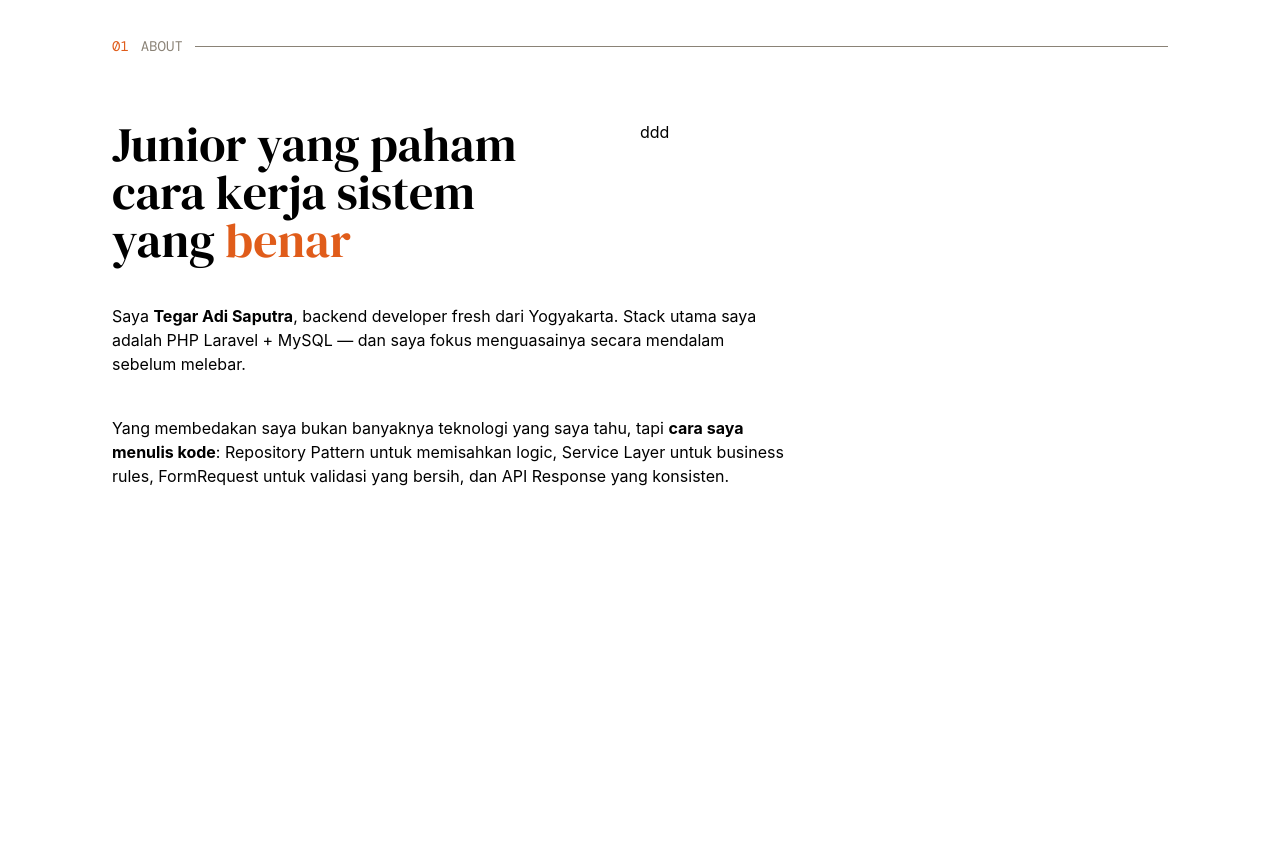
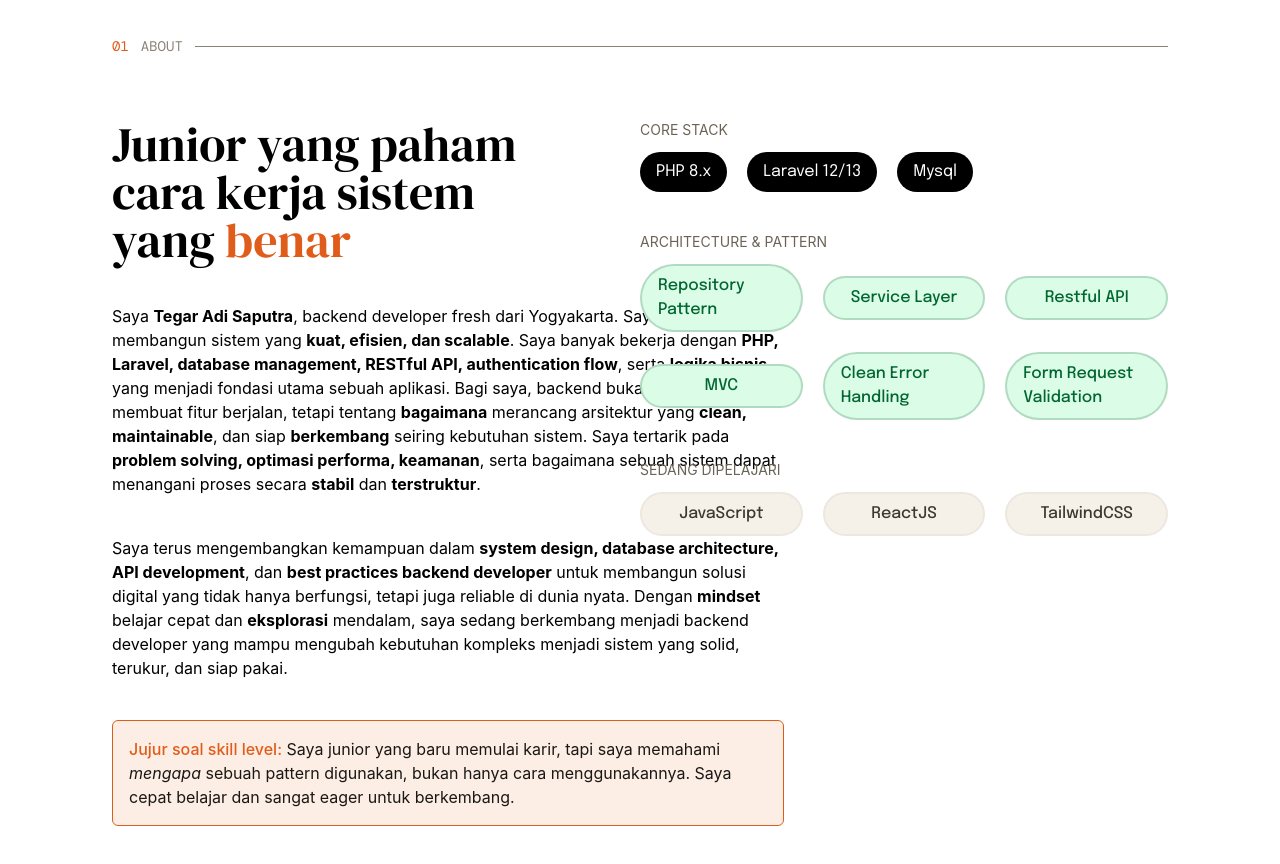
Before and after one commit to tegaradisaputra/tegaradisaputra.github.io, a React (Vite) app: page / in a window 1280 px wide. Shown: the part 860-1724 px from the top of the page. Before the commit the page ends 1444 px from the top, so only its background shows below. Built offline with nearby package versions, Linux system fonts and the light colour scheme.

Commit message:
feat: about

```diff
--- a/package.json
+++ b/package.json
@@ -3,11 +3,13 @@
   "private": true,
   "version": "0.0.0",
   "type": "module",
+  "homepage": "https://tegaradisaputra.github.io",
   "scripts": {
     "dev": "vite",
     "build": "vite build",
     "lint": "eslint .",
-    "preview": "vite preview"
+    "preview": "vite preview",
+    "deploy": "gh-pages -d dist"
   },
   "dependencies": {
     "@tailwindcss/vite": "^4.3.0",
@@ -23,6 +25,7 @@
     "eslint": "^10.2.1",
     "eslint-plugin-react-hooks": "^7.1.1",
     "eslint-plugin-react-refresh": "^0.5.2",
+    "gh-pages": "^6.3.0",
     "globals": "^17.5.0",
     "vite": "^8.0.10"
   }
--- a/src/components/About.jsx
+++ b/src/components/About.jsx
@@ -16,15 +16,67 @@ export default function About() {
               <h3 className='font-family-serif font-medium text-5xl w-md'>Junior yang paham cara kerja sistem yang <span className='text-accent'>benar</span></h3>
 
               <p className='mt-10 w-2xl'>
-                Saya <span className='font-bold'>Tegar Adi Saputra</span>, backend developer fresh dari Yogyakarta. Stack utama saya adalah PHP Laravel + MySQL — dan saya fokus menguasainya secara mendalam sebelum melebar.
+                Saya <span className='font-bold'>Tegar Adi Saputra</span>, backend developer fresh dari Yogyakarta. Saya berfokus membangun sistem yang <span className='font-bold'>kuat, efisien, dan scalable</span>. Saya banyak bekerja dengan <span className='font-bold'>PHP, Laravel, database management, RESTful API, authentication flow</span>, serta <span className='font-bold'>logika bisnis</span> yang menjadi fondasi utama sebuah aplikasi.
+                Bagi saya, backend bukan sekadar membuat fitur berjalan, tetapi tentang <span className="font-bold">bagaimana</span> merancang arsitektur yang <span className="font-bold">clean, maintainable</span>, dan siap <span className="font-bold">berkembang</span> seiring kebutuhan sistem. Saya tertarik pada <span className='font-bold'>problem solving, optimasi performa, keamanan</span>, serta bagaimana sebuah sistem dapat menangani proses secara <span className='font-bold'>stabil</span> dan <span className='font-bold'>terstruktur</span>.
               </p>
 
               <p className='mt-10 w-2xl'>
-                Yang membedakan saya bukan banyaknya teknologi yang saya tahu, tapi <span className="font-bold">cara saya menulis kode</span>: Repository Pattern untuk memisahkan logic, Service Layer untuk business rules, FormRequest untuk validasi yang bersih, dan API Response yang konsisten.
+                Saya terus mengembangkan kemampuan dalam <span className='font-bold'>system design, database architecture, API development</span>, dan <span className="font-bold">best practices backend developer</span> untuk membangun solusi digital yang tidak hanya berfungsi, tetapi juga reliable di dunia nyata.
+                Dengan <span className='font-bold'>mindset</span> belajar cepat dan <span className='font-bold'>eksplorasi</span> mendalam, saya sedang berkembang menjadi backend developer yang mampu mengubah kebutuhan kompleks menjadi sistem yang solid, terukur, dan siap pakai.
               </p>
+
+              <div className="mt-10 border border-accent rounded-md p-4 w-2xl bg-accent-soft ">
+                <p className='text-text'><span className='text-accent font-medium'>Jujur soal skill level:</span> Saya junior yang baru memulai karir, tapi saya memahami <span className='italic'>mengapa</span> sebuah pattern digunakan,  bukan hanya cara menggunakannya. Saya cepat belajar dan sangat eager untuk berkembang.
+                </p>
+              </div>
             </div>
 
-            <div className="">ddd</div>
+            <div className="">
+
+              <div className="mb-10">
+                <p className='text-sm text-code-muted mb-3'>CORE STACK</p>
+                <div className="flex justify-start items-center gap-5 font-family-sans">
+                  <p className='bg-black text-surface py-2 px-4 rounded-full'>PHP 8.x</p>
+                  <p className='bg-black text-surface py-2 px-4 rounded-full'>Laravel 12/13</p>
+                  <p className='bg-black text-surface py-2 px-4 rounded-full'>Mysql</p>
+                </div>
+              </div>
+
+              <div className="mb-10">
+
+                <p className='text-sm text-code-muted mb-3'>ARCHITECTURE & PATTERN</p>
+
+                <div className="grid grid-cols-3 justify-start items-center gap-5 font-family-sans">
+
+                  <p className='bg-green-100 border-2 w-full flex justify-center items-center  border-green-900/20 text-green-800 font-medium py-2 px-4 rounded-full'>Repository Pattern</p>
+
+                  <p className='bg-green-100 border-2 w-full flex justify-center items-center border-green-900/20 text-green-800 font-medium py-2 px-4 rounded-full'>Service Layer</p>
+
+                  <p className='bg-green-100 border-2 w-full flex justify-center items-center border-green-900/20 text-green-800 font-medium py-2 px-4 rounded-full'>Restful API</p>
+
+                  <p className='bg-green-100 border-2 w-full flex justify-center items-center border-green-900/20 text-green-800 font-medium py-2 px-4 rounded-full'>MVC</p>
+
+                  <p className='bg-green-100 border-2 w-full flex justify-center items-center border-green-900/20 text-green-800 font-medium py-2 px-4 rounded-full'>Clean Error Handling</p>
+
+                  <p className='bg-green-100 border-2 w-full flex justify-center items-center border-green-900/20 text-green-800 font-medium py-2 px-4 rounded-full'>Form Request Validation</p>
+
+                </div>
+              </div>
+
+              <div className="mb-10">
+                <p className='text-sm text-code-muted mb-3'>SEDANG DIPELAJARI</p>
+                <div className="grid grid-cols-3 justify-start items-center gap-5 font-family-sans">
+
+                  <p className='bg-background border-2 w-full flex justify-center items-center  border-background-secondary text-text-secondary font-medium py-2 px-4 rounded-full'>JavaScript</p>
+
+                  <p className='bg-background border-2 w-full flex justify-center items-center  border-background-secondary text-text-secondary font-medium py-2 px-4 rounded-full'>ReactJS</p>
+
+                  <p className='bg-background border-2 w-full flex justify-center items-center  border-background-secondary text-text-secondary font-medium py-2 px-4 rounded-full'>TailwindCSS</p>
+
+                </div>
+              </div>
+
+            </div>
           </div>
 
         </div>
--- a/src/components/Hero.jsx
+++ b/src/components/Hero.jsx
@@ -11,7 +11,7 @@ export default function Hero() {
                 JUNIOR BACKEND DEVELOPER
               </div>
 
-              <h2 className='text-8xl font-bold text-left font-family-serif w-5xl'>Membangun <span className='text-accent'>Backend</span> yang <span className='text-code-muted'>Tangguh & Terstruktur</span></h2>
+              <h2 className='text-8xl font-medium text-left font-family-serif w-5xl'>Membangun <span className='text-accent'>Backend</span> yang <span className='text-code-muted'>Tangguh & Terstruktur</span></h2>
 
               <p className='text-lg text-text font-family-sans w-2xl mt-5'>Backend developer dengan fokus pada <span className='font-bold'>PHP Laravel </span>dan <span className='font-bold'>MySQL</span>. Saya tidak hanya menulis kode yang bekerja — saya menulis kode yang mudah dibaca, di-maintain, dan di-scale, menggunakan pattern yang proven.</p>
             </div>
```
Also changed, not shown: 1 other file (tests, documents, lock files or other folders).
